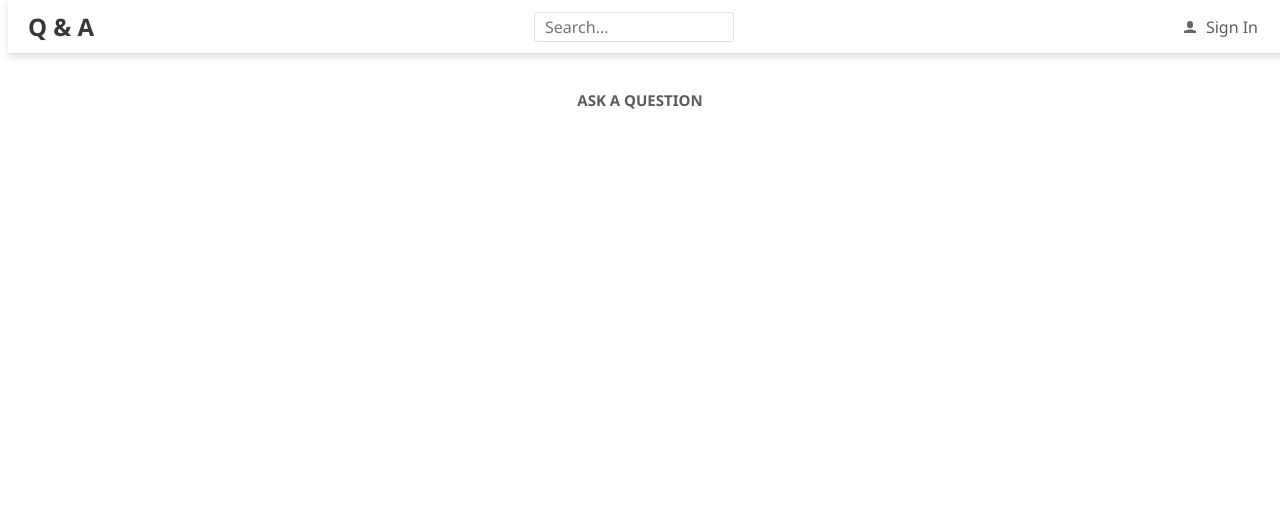
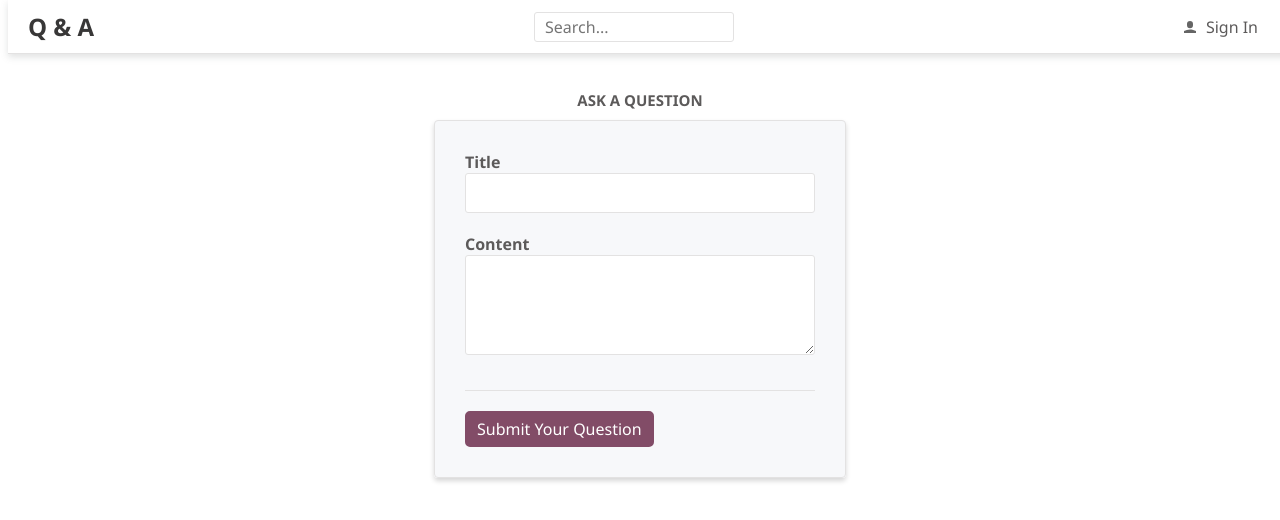
Before and after one commit to Delbert93/firstreactapp, a React (Create React App) app: page /ask in a window 1280 px wide. Shown: the top 520 px of the page. Built offline with nearby package versions, Linux system fonts and the light colour scheme.

Commit message:
Created a form on ask page.

```diff
--- a/src/AskPage.tsx
+++ b/src/AskPage.tsx
@@ -1,5 +1,14 @@
 import React from 'react';
 import { Page } from './Page';
+import { Form } from './Form';
+import { Field } from './Field';
 
-export const AskPage = () => <Page title="Ask a question" />;
+export const AskPage = () =>
+    <Page title="Ask a question">
+        <Form submitCaption="Submit Your Question">
+            <Field name="title" label="Title" />
+            <Field name="content" label="Content" type="TextArea" />
+        </Form>
+    </Page>
+
 export default AskPage;
```
